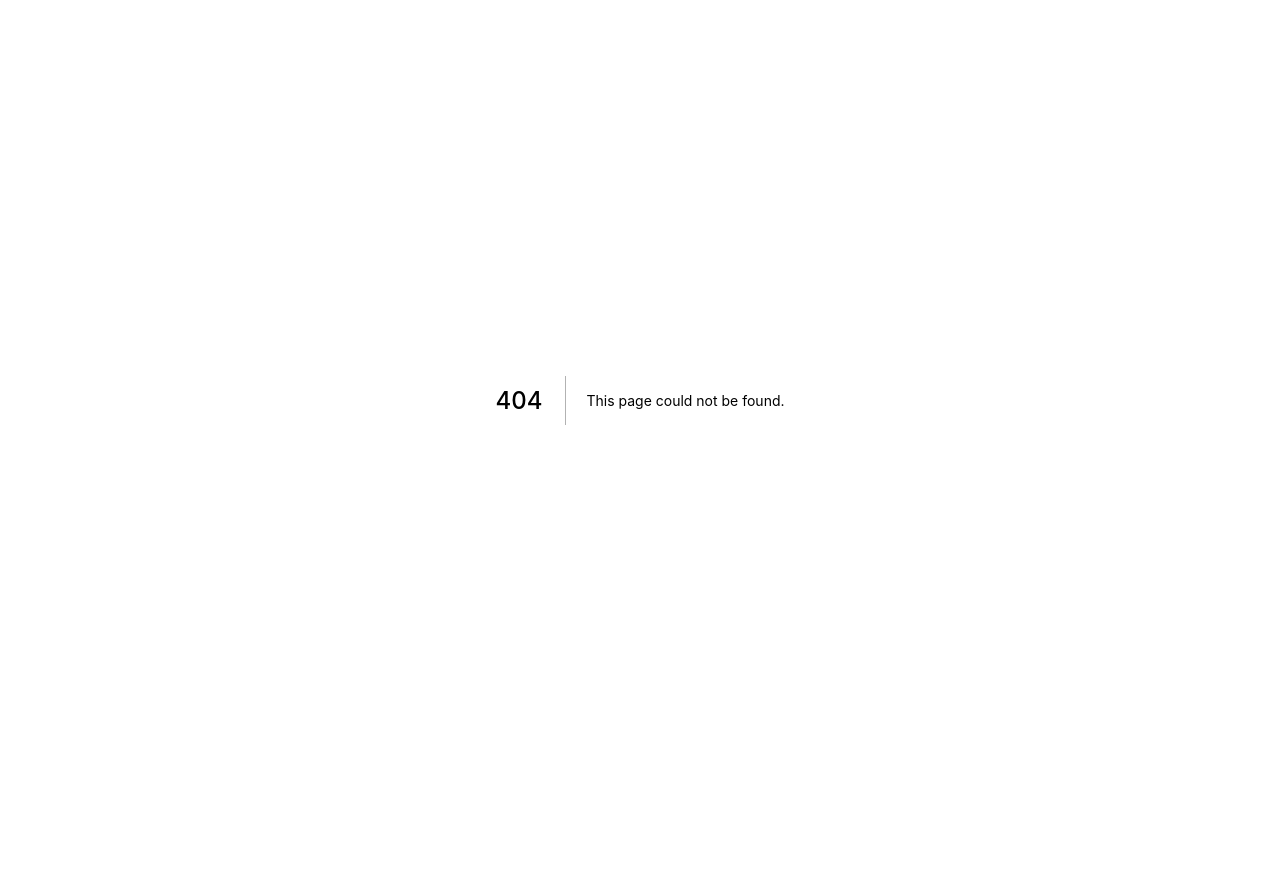
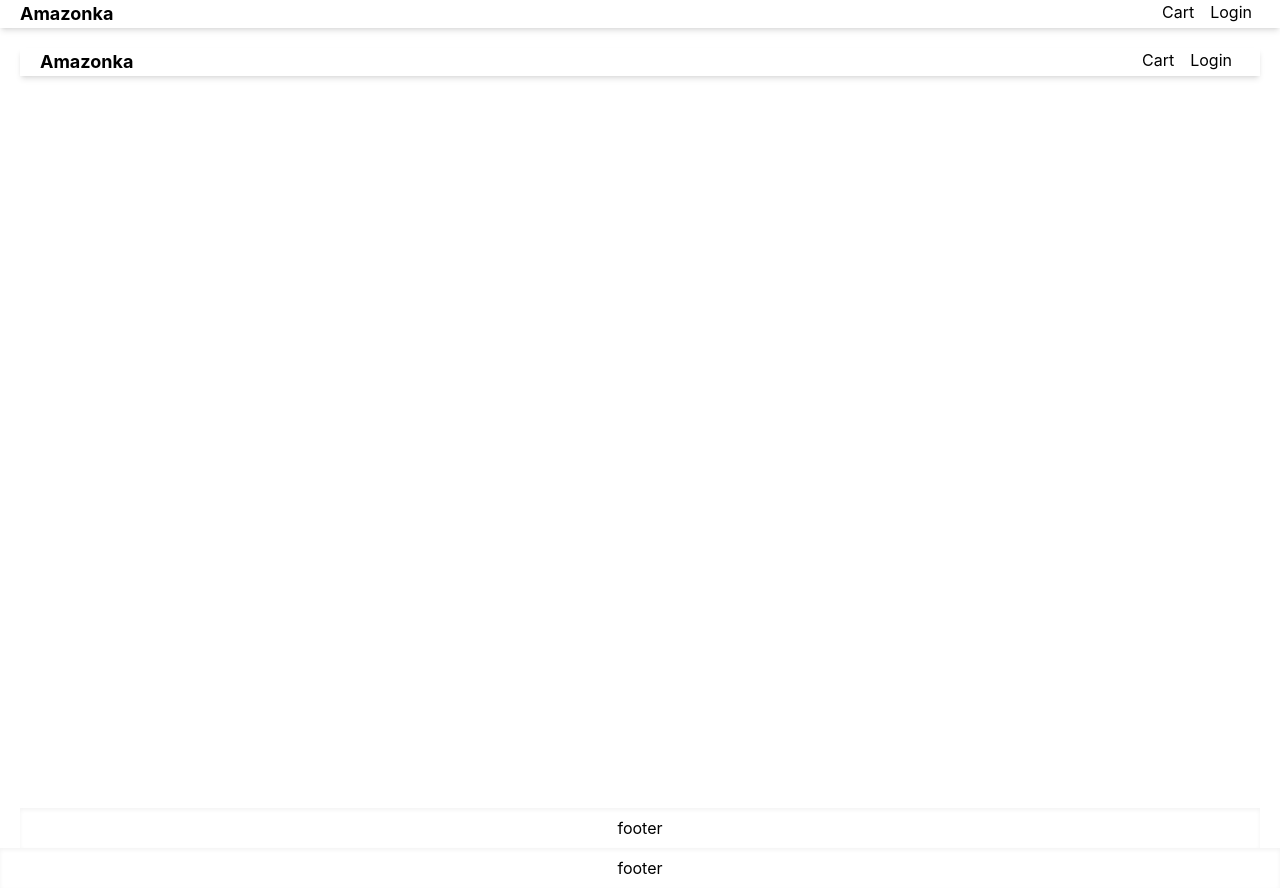
Before and after one commit to feudal/amazonka, a Next.js app: page /components/Layout in a window 1280 px wide. Before the commit this address had no page. Before the commit the page ends 800 px from the top, so only its background shows below. Built offline with nearby package versions, Linux system fonts and the light colour scheme.

Commit message:
create layout component

```diff
--- a/pages/_app.js
+++ b/pages/_app.js
@@ -1,7 +1,12 @@
-import '../styles/globals.css'
+import "../styles/globals.css";
+import Layout from "./components/Layout";
 
 function MyApp({ Component, pageProps }) {
-  return <Component {...pageProps} />
+  return (
+    <Layout>
+      <Component {...pageProps} />
+    </Layout>
+  );
 }
 
-export default MyApp
+export default MyApp;
--- /dev/null
+++ b/pages/components/Layout.js
@@ -0,0 +1,35 @@
+import Head from "next/head";
+import Link from "next/link";
+
+export default function Layout({ title, children }) {
+  return (
+    <div>
+      <Head>
+        <title>{title ? title + " - Amazonka" : "Amazonka"}</title>
+        <meta name="description" content="Generated by create next app" />
+        <link rel="icon" href="/favicon.ico" />
+      </Head>
+      <div className="flex min-h-screen flex-col">
+        <header>
+          <nav className="flex justify-between shadow-md px-5">
+            <Link href="/">
+              <a className="text-lg font-bold">Amazonka</a>
+            </Link>
+            <div>
+              <Link href="/cart">
+                <a className="p-2">Cart</a>
+              </Link>
+              <Link href="/login">
+                <a className="p-2">Login</a>
+              </Link>
+            </div>
+          </nav>
+        </header>
+        <main className="flex-grow container m-auto px-5 pt-5">{children}</main>
+        <footer className="flex justify-center items-center h-10 shadow-inner">
+          footer
+        </footer>
+      </div>
+    </div>
+  );
+}
--- /dev/null
+++ b/pages/components/index.js
@@ -0,0 +1 @@
+export * from "./Layout";
--- a/pages/index.js
+++ b/pages/index.js
@@ -1,16 +1,7 @@
-import Head from "next/head";
-
 export default function Home() {
   return (
     <div>
-      <Head>
-        <title>Create Next App</title>
-        <meta name="description" content="Generated by create next app" />
-        <link rel="icon" href="/favicon.ico" />
-      </Head>
-      <main>
-        <h6 className="text-3xl font-bold">Amazonka</h6>
-      </main>
+      <h6 className="text-3xl font-bold">Amazonka</h6>
     </div>
   );
 }
```
Also changed, not shown: .eslintrc.json.
